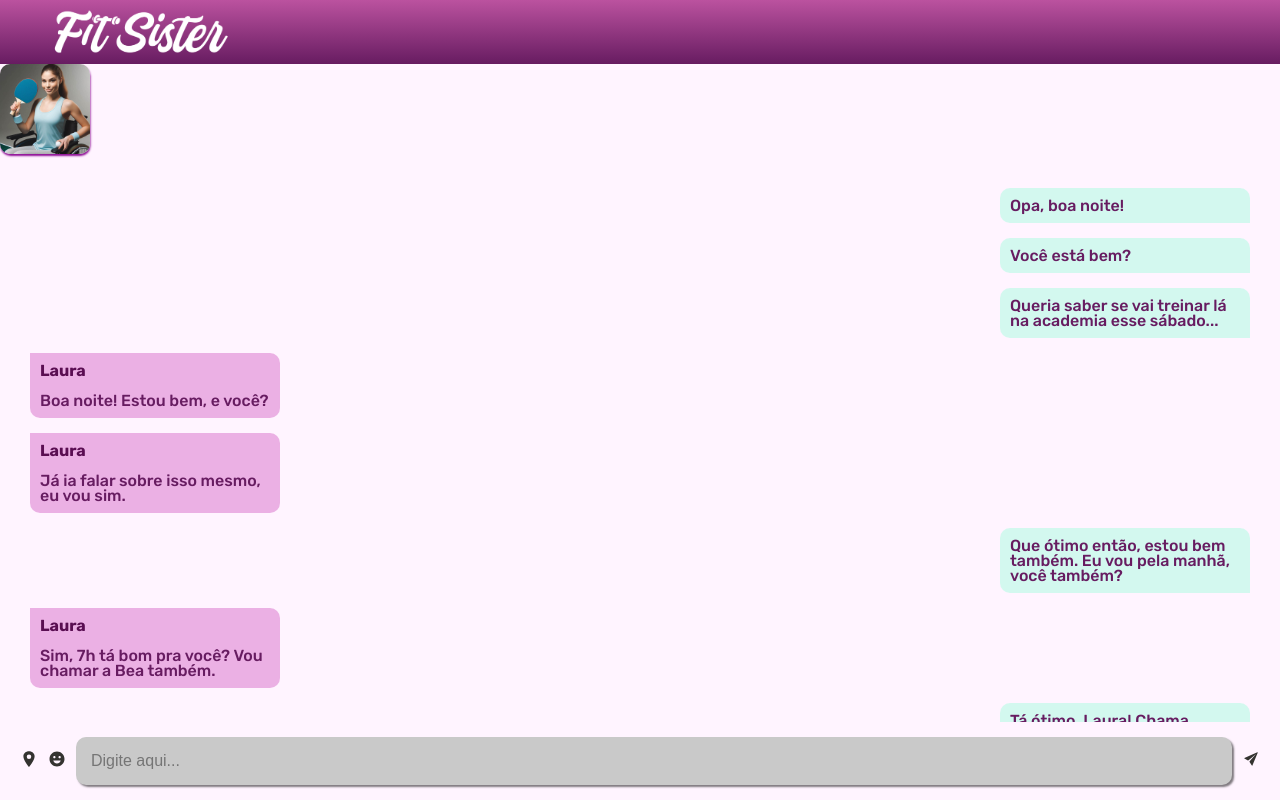
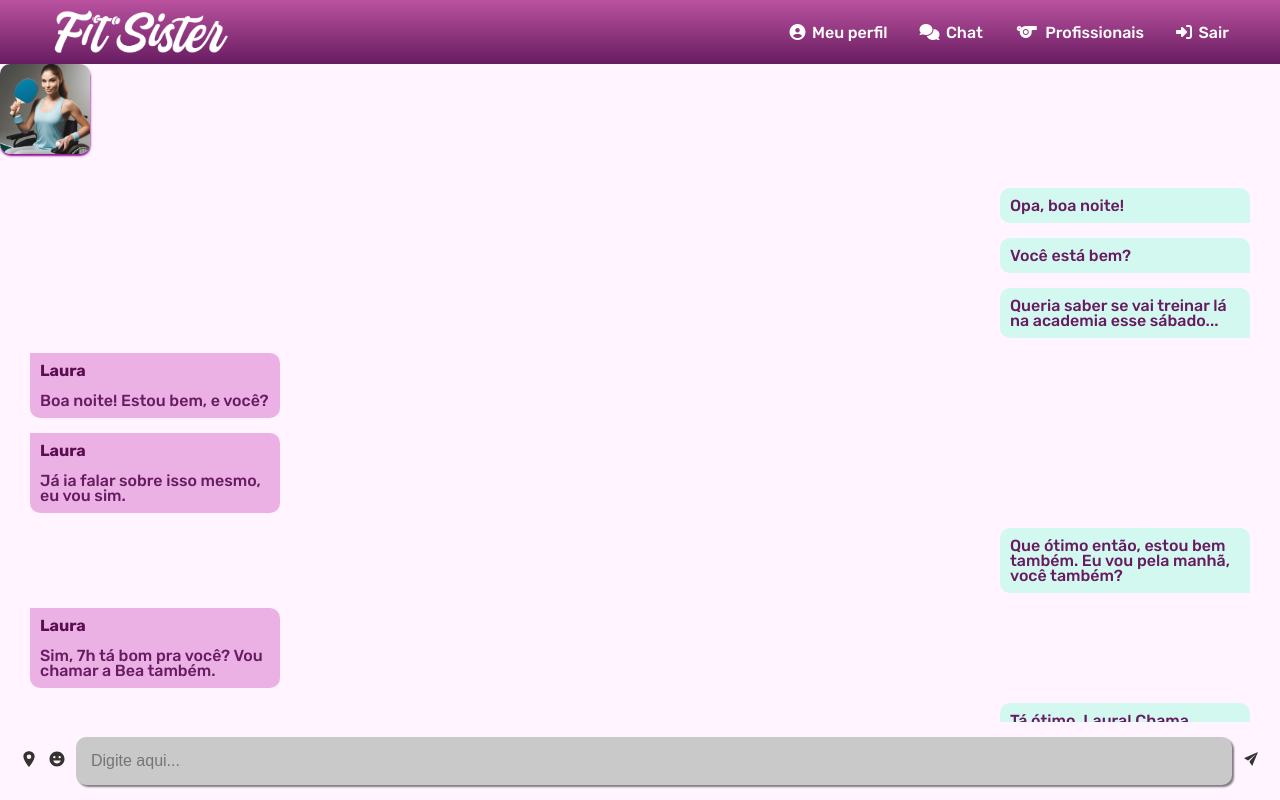
Before and after one commit to gabrielsoarespebr/parceira-de-treino, a React (Vite) app: page /chat in a window 1280 px wide. Shown: the top 800 px of the page. Built offline with nearby package versions, Linux system fonts and the light colour scheme.

Commit message:
Atualização da nav

```diff
--- a/src/pages/Chat/Chat.jsx
+++ b/src/pages/Chat/Chat.jsx
@@ -10,11 +10,39 @@ export const Chat = () => {
   return (
     <>
       <header>
-      <img
+        <img
           src="./src/assets/image/logoBranco.png"
           alt="Logotipo FitSister"
           id="logoHeader"
         />
+        <nav>
+          <ul className="barraDeNavegacao">
+            <li>
+              <a href="">
+                <i className="fa-solid fa-circle-user"></i>
+                <p>Meu perfil</p>
+              </a>
+            </li>
+            <li>
+              <a href="/chat">
+                <i className="fa-solid fa-comments"></i>
+                <p>Chat</p>
+              </a>
+            </li>
+            <li>
+              <a href="/muraldeprofissionais">
+                <span className="material-icons">sports</span>
+                <p>Profissionais</p>
+              </a>
+            </li>
+            <li>
+              <a href="/home">
+                <i className="fa-solid fa-right-to-bracket"></i>
+                <p>Sair</p>
+              </a>
+            </li>
+          </ul>
+        </nav>
       </header>
 
 
--- a/src/pages/MuralDePessoas/MuralDePessoas.jsx
+++ b/src/pages/MuralDePessoas/MuralDePessoas.jsx
@@ -137,7 +137,7 @@ export const MuralDePessoas = () => {
               </a>
             </li>
             <li>
-              <a href="">
+              <a href="/chat">
                 <i className="fa-solid fa-comments"></i>
                 <p>Chat</p>
               </a>
@@ -149,7 +149,7 @@ export const MuralDePessoas = () => {
               </a>
             </li>
             <li>
-              <a href="">
+              <a href="/home">
                 <i className="fa-solid fa-right-to-bracket"></i>
                 <p>Sair</p>
               </a>
--- a/src/pages/MuralDeProfissionais/MuralDeProfissionais.jsx
+++ b/src/pages/MuralDeProfissionais/MuralDeProfissionais.jsx
@@ -45,7 +45,7 @@ export const MuralDeProfissionais = () => {
               </a>
             </li>
             <li>
-              <a href="">
+              <a href="/chat">
                 <i className="fa-solid fa-comments"></i>
                 <p>Chat</p>
               </a>
@@ -57,7 +57,7 @@ export const MuralDeProfissionais = () => {
               </a>
             </li>
             <li>
-              <a href="">
+              <a href="/home">
                 <i className="fa-solid fa-right-to-bracket"></i>
                 <p>Sair</p>
               </a>
```
